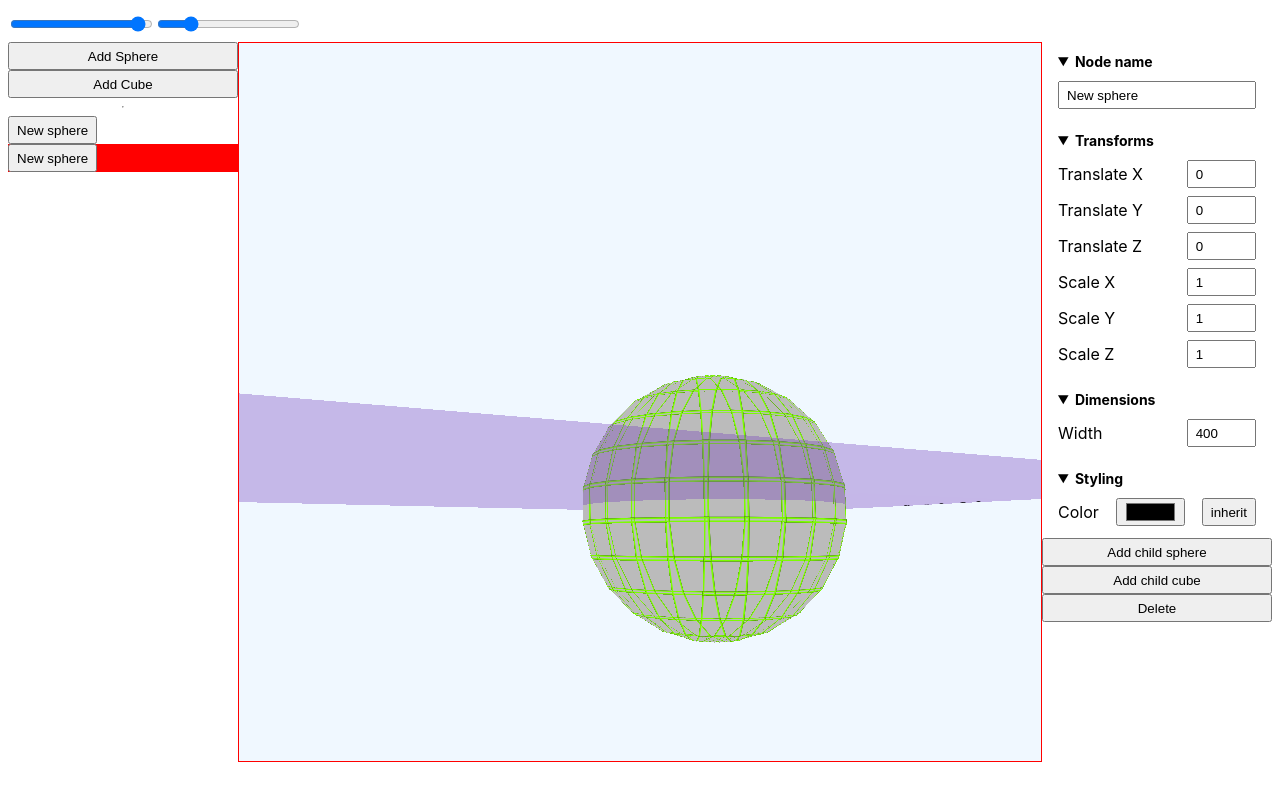
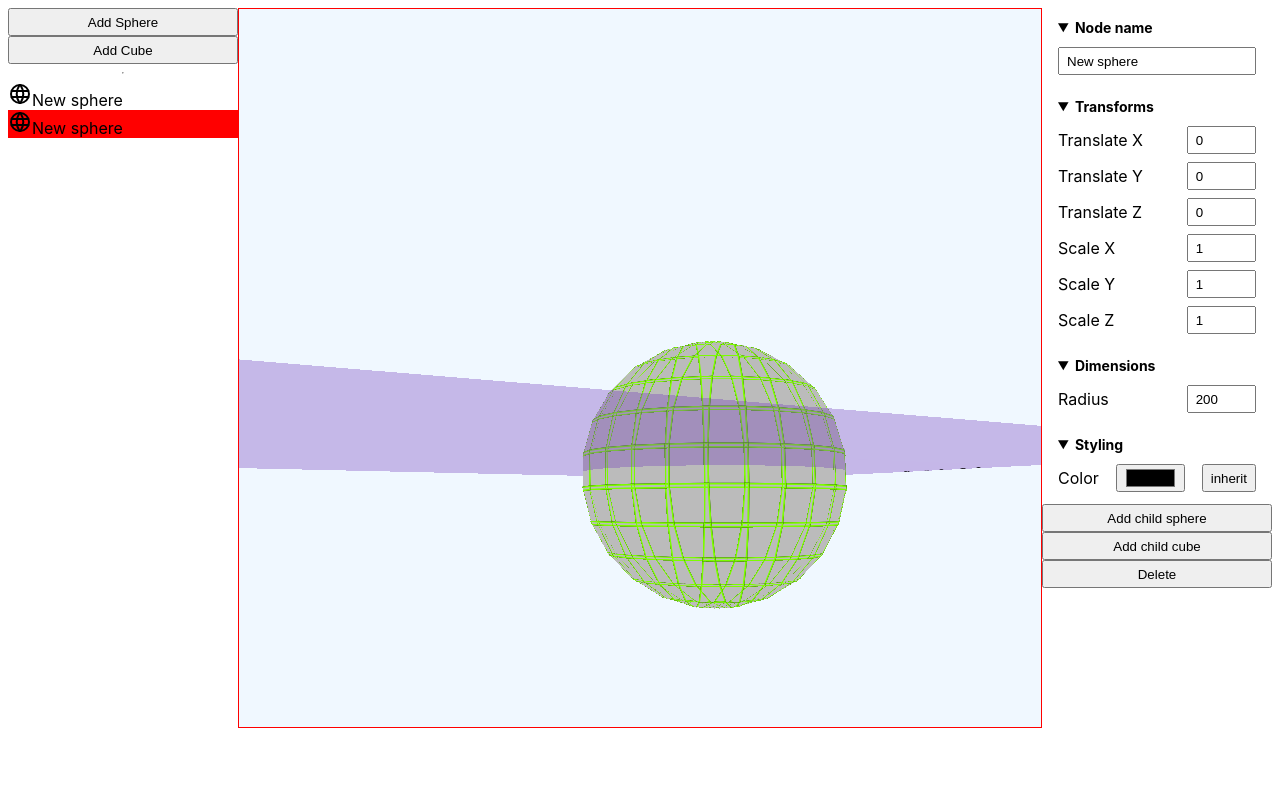
Before and after one commit to PeterTYLiu/toaster, a React (Vite) app: page / in a window 1280 px wide. Both pictures are taken after a click on the button "Add Sphere". Built offline with nearby package versions, Linux system fonts and the light colour scheme.

Commit message:
add scene graph icons; allow drag to move camera; sphere uses radius instead of width

```diff
--- a/package.json
+++ b/package.json
@@ -10,6 +10,7 @@
     "preview": "vite preview"
   },
   "dependencies": {
+    "@tabler/icons-react": "^2.18.0",
     "react": "^18.2.0",
     "react-dom": "^18.2.0",
     "sass": "^1.62.1"
--- a/src/App.tsx
+++ b/src/App.tsx
@@ -1,4 +1,4 @@
-import { type CSSProperties, useReducer } from "react";
+import { type CSSProperties, useReducer, useState } from "react";
 import styles from "./App.module.scss";
 import SceneGraph from "./components/SceneGraph/SceneGraph";
 import PropertiesPanel from "./components/PropertiesPanel/PropertiesPanel";
@@ -33,6 +33,7 @@ export class Node {
   width: number;
   height: number;
   depth: number;
+  radius: number;
 
   constructor(type: NodeType, color?: string, borderColor?: string) {
     this.id = crypto.randomUUID();
@@ -51,6 +52,7 @@ export class Node {
     this.depth = 400;
     this.width = 400;
     this.height = 400;
+    this.radius = 200;
     this.opacity = 1;
     this.color = color;
     this.borderColor = borderColor;
@@ -70,6 +72,7 @@ const defaultCamera: Camera = {
 };
 
 function App() {
+  const [isDragging, setIsDragging] = useState(false);
   const [scene, dispatch] = useReducer(sceneReducer, {
     camera: defaultCamera,
     activeNodeId: null,
@@ -78,33 +81,7 @@ function App() {
 
   return (
     <SceneContext.Provider value={{ ...scene, dispatch }}>
-      <nav>
-        <input
-          type="range"
-          min="0"
-          max="90"
-          value={scene.camera.rotateX}
-          onChange={(e) =>
-            dispatch({
-              type: "updateCamera",
-              payload: { rotateX: parseInt(e.target.value) },
-            })
-          }
-        />
-
-        <input
-          type="range"
-          min="0"
-          max="360"
-          value={scene.camera.rotateZ}
-          onChange={(e) =>
-            dispatch({
-              type: "updateCamera",
-              payload: { rotateZ: parseInt(e.target.value) },
-            })
-          }
-        />
-      </nav>
+      <nav></nav>
       <div className={styles.lower}>
         <SceneGraph />
         <main
@@ -115,9 +92,21 @@ function App() {
             const newZoom = scene.camera.zoom + e.deltaY / 100;
             dispatch({
               type: "updateCamera",
+              payload: { zoom: Math.max(Math.min(newZoom, 30), 0.05) },
+            });
+          }}
+          onPointerDown={() => setIsDragging(true)}
+          onPointerUp={() => setIsDragging(false)}
+          onPointerMove={(e) => {
+            if (!isDragging) return;
+
+            console.log(e.movementX, e.movementY);
+
+            dispatch({
+              type: "updateCamera",
               payload: {
-                ...scene.camera,
-                zoom: Math.max(Math.min(newZoom, 30), 0.05),
+                rotateZ: scene.camera.rotateZ - e.movementX,
+                rotateX: scene.camera.rotateX + e.movementY,
               },
             });
           }}
--- a/src/components/Node/Node.tsx
+++ b/src/components/Node/Node.tsx
@@ -11,6 +11,7 @@ export function Node({ node }: { node: NodeClass }) {
     "--width": node.width + "px",
     "--height": node.height + "px",
     "--depth": node.depth + "px",
+    "--radius": node.radius + "px",
   };
 
   // These variables are inherited from its parent and/or passed on to its children
--- a/src/components/PropertiesPanel/PropertiesPanel.tsx
+++ b/src/components/PropertiesPanel/PropertiesPanel.tsx
@@ -162,16 +162,16 @@ export default function PropertiesPanel() {
         </summary>
         <section>
           <label>
-            <span>Width</span>
+            <span>Radius</span>
             <input
               type="number"
-              value={activeNode.width}
+              value={activeNode.radius}
               onChange={(e) =>
                 dispatch({
                   type: "updateNodeById",
                   payload: {
                     id: activeNodeId,
-                    properties: { width: e.target.valueAsNumber },
+                    properties: { radius: e.target.valueAsNumber },
                   },
                 })
               }
@@ -179,6 +179,22 @@ export default function PropertiesPanel() {
           </label>
           {activeNode.type !== "sphere" && (
             <>
+              <label>
+                <span>Width</span>
+                <input
+                  type="number"
+                  value={activeNode.width}
+                  onChange={(e) =>
+                    dispatch({
+                      type: "updateNodeById",
+                      payload: {
+                        id: activeNodeId,
+                        properties: { width: e.target.valueAsNumber },
+                      },
+                    })
+                  }
+                />
+              </label>
               <label>
                 <span>Height</span>
                 <input
--- a/src/components/SceneGraphNode/SceneGraphNode.module.scss
+++ b/src/components/SceneGraphNode/SceneGraphNode.module.scss
@@ -1,5 +1,13 @@
 .children {
   padding-left: 12px;
+}
+
+.parent {
+  position: relative;
+  cursor: default;
+  &:hover {
+    background-color: pink;
+  }
 }
 
 .active {
--- a/src/components/SceneGraphNode/SceneGraphNode.tsx
+++ b/src/components/SceneGraphNode/SceneGraphNode.tsx
@@ -1,9 +1,22 @@
 import { Node } from "../../App";
 import useSceneContext from "../../hooks/UseSceneContext";
 import styles from "./SceneGraphNode.module.scss";
+import { IconFolder, IconBox, IconWorld } from "@tabler/icons-react";
 
 export default function SceneGraphNode({ node }: { node: Node }) {
   const { dispatch, activeNodeId } = useSceneContext();
+
+  let icon = <IconFolder />;
+
+  switch (node.type) {
+    case "rectPrism":
+      icon = <IconBox />;
+      break;
+    case "sphere":
+      icon = <IconWorld />;
+      break;
+  }
+
   return (
     <div
       className={`${styles.node} ${
@@ -11,7 +24,7 @@ export default function SceneGraphNode({ node }: { node: Node }) {
       }`}
     >
       <div className={styles.parent}>
-        <button
+        <span
           onClick={() => {
             dispatch({
               type: "setActiveNodeId",
@@ -19,8 +32,9 @@ export default function SceneGraphNode({ node }: { node: Node }) {
             });
           }}
         >
+          {icon}
           {node.name || `unnamed ${node.type}`}
-        </button>
+        </span>
       </div>
       <div className={styles.children}>
         {node.children.map((child) => (
--- a/src/components/Sphere/Sphere.module.scss
+++ b/src/components/Sphere/Sphere.module.scss
@@ -1,9 +1,10 @@
 .plane {
+  --diameter: calc(var(--radius) * 2);
   transform-style: preserve-3d;
   position: absolute;
   border-radius: 50%;
-  width: var(--width);
-  height: var(--width);
+  width: var(--diameter);
+  height: var(--diameter);
   transform: rotateY(90deg)
     rotateX(calc(var(--plane) * (180deg / var(--planes))));
 }
@@ -19,8 +20,8 @@
 }
 
 .face {
-  --this-height: calc(var(--width) / var(--planes) * 1.57);
-  --this-width: calc(var(--width) / var(--spokes) * 3.14);
+  --this-height: calc(var(--diameter) / var(--planes) * 1.57);
+  --this-width: calc(var(--diameter) / var(--spokes) * 3.14);
 
   transform-style: preserve-3d;
   position: absolute;
```
Also changed, not shown: 1 other file (tests, documents, lock files or other folders).
